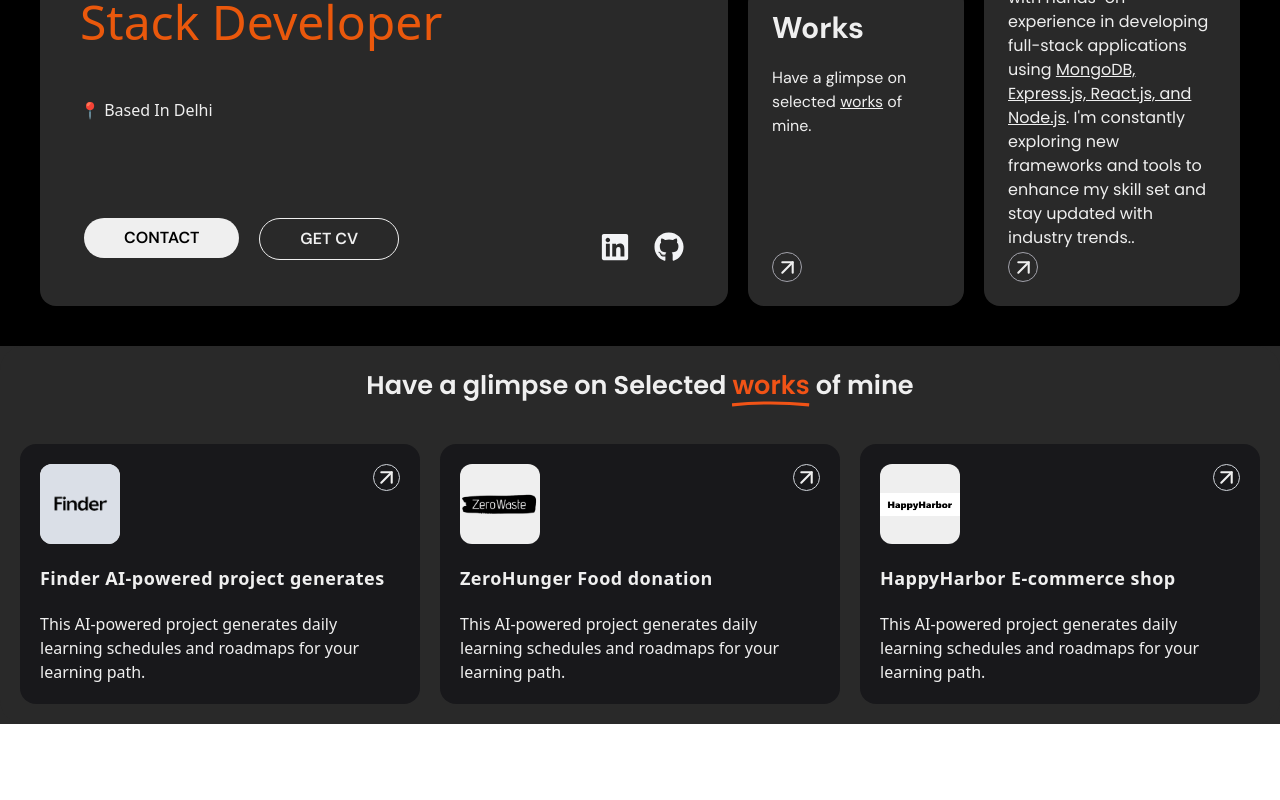
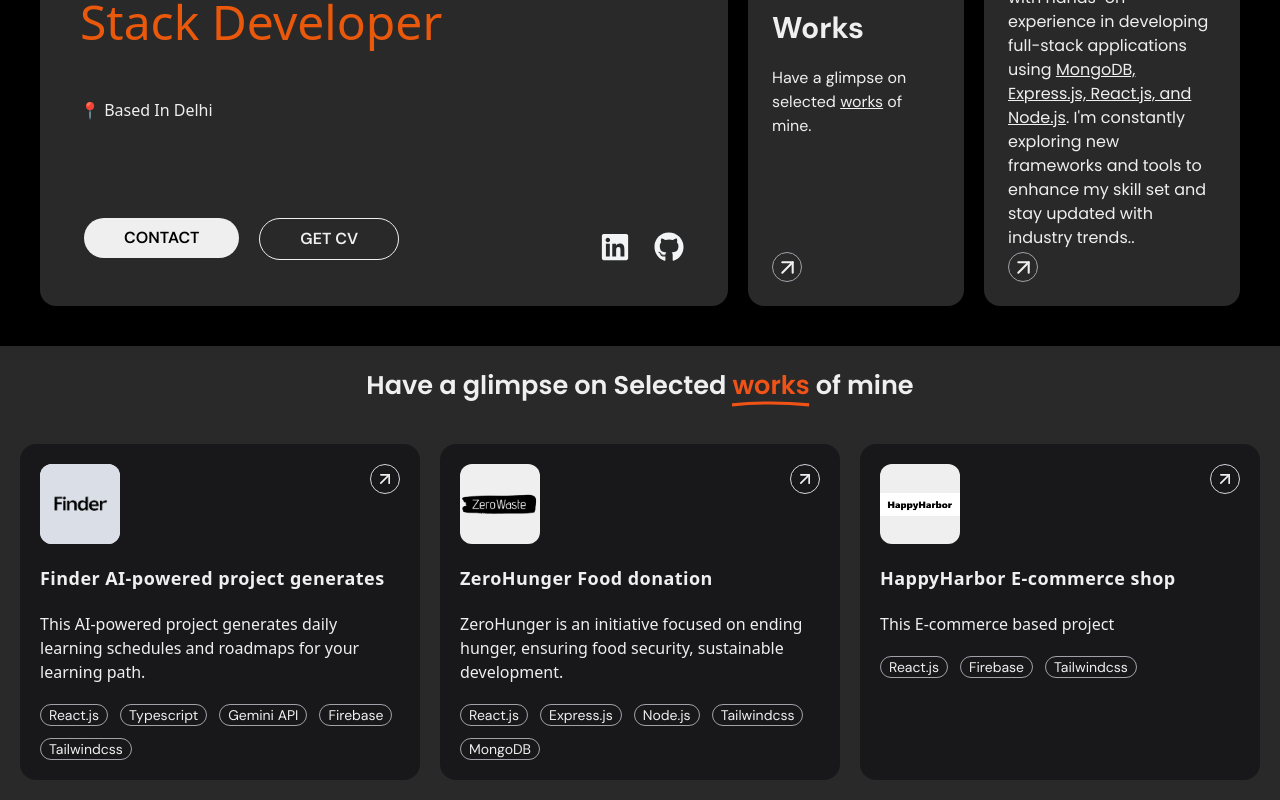
Before and after one commit to Princekashish/Portfolio, a React (Vite) app: page / in a window 1280 px wide. Shown: the part 374-1174 px from the top of the page. Before the commit the page ends 1098 px from the top, so only its background shows below. Built offline with nearby package versions, Linux system fonts and the light colour scheme.

Commit message:
change ui/ux

```diff
--- a/src/App.jsx
+++ b/src/App.jsx
@@ -1,6 +1,6 @@
 import { useContext } from "react";
 import "./App.css";
-import Navbar from "./components/Navbar/Navbar";
+// import Navbar from "./components/Navbar/Navbar";
 import { Outlet } from "react-router-dom";
 import { motion } from "framer-motion";
 import Laptop from "./components/Laptop";
@@ -13,7 +13,7 @@ function App() {
         <Laptop />
       </div>
         <div className="block xl:hidden">
-          <Navbar />
+          {/* <Navbar /> */}
           <main>
             <Outlet />
           </main>
--- a/src/components/Contact/Contact.jsx
+++ b/src/components/Contact/Contact.jsx
@@ -4,12 +4,16 @@ import { MdEmail } from "react-icons/md";
 
 function Contact() {
   return (
-    <div className=" h-[60vh] flex justify-center items-center dark:bg-black " id="contact">
+    <div
+      className=" h-[60vh] flex justify-center items-center dark:bg-black "
+      id="contact"
+    >
       <div className="flex flex-col justify-center items-center gap-3 ">
         <div className="h-[20px] w-[20px] bg-black rounded-lg " />
         <div className="flex flex-col gap-2 font-poppins w-3/4 ">
           <h1 className="text-[2em] font-semibold text-center ">
-            Feel Free to <span className="text-orange-600"> Drop me a line</span>
+            Feel Free to{" "}
+            <span className="text-orange-600"> Drop me a line</span>
           </h1>
           <div className="flex justify-center items-center gap-2">
             <div className="h-[8px] w-[8px] bg-green-600 rounded-full" />
@@ -17,7 +21,15 @@ function Contact() {
           </div>
         </div>
         <div className="pt-4 ">
-          <button className="px-14 py-2 bg-zinc-900 text-white rounded-xl uppercase dark:border">Contact</button>
+          <a
+            href="mailto:princekashish136@gmail.com"
+            target="_blank"
+            rel="noopener noreferrer"
+          >
+            <button className="px-14 py-2 bg-zinc-900 text-white rounded-xl uppercase dark:border">
+              Contact
+            </button>
+          </a>
         </div>
       </div>
     </div>
--- a/src/components/Portfolio/Project.jsx
+++ b/src/components/Portfolio/Project.jsx
@@ -1,4 +1,4 @@
-import { div, line } from "framer-motion/client";
+import { div, h1, line, text } from "framer-motion/client";
 import React from "react";
 import { FiArrowUpRight } from "react-icons/fi";
 
@@ -10,20 +10,39 @@ function Project() {
       details:
         "This AI-powered project generates daily learning schedules and roadmaps for your learning path.",
       link: "https://experience-finder.vercel.app/",
+      techstack: [
+        { text: "React.js" },
+        { text: "Typescript" },
+        { text: "Gemini API" },
+        { text: "Firebase" },
+        { text: "Tailwindcss" },
+      ],
     },
     {
       text: "ZeroHunger Food donation",
       logo: "/logo.png",
       details:
-        "This AI-powered project generates daily learning schedules and roadmaps for your learning path.",
+        "ZeroHunger is an initiative focused on ending hunger, ensuring food security, sustainable development.",
       link: "https://ibm-zerohunger-project.vercel.app/",
+      techstack: [
+        { text: "React.js" },
+        { text: "Express.js" },
+        { text: "Node.js" },
+        { text: "Tailwindcss" },
+        { text: "MongoDB" },
+      ],
     },
     {
       text: "HappyHarbor E-commerce shop",
       logo: "/happyhover.png",
       details:
-        "This AI-powered project generates daily learning schedules and roadmaps for your learning path.",
-        link:"https://e-comm-theta.vercel.app/"
+        "This E-commerce  based project ",
+      link: "https://e-comm-theta.vercel.app/",
+      techstack: [
+        { text: "React.js" },
+        { text: "Firebase" },
+        { text: "Tailwindcss" },
+      ],
     },
   ];
 
@@ -53,31 +72,37 @@ function Project() {
           of mine
         </h1>
       </div>
-      <div className="xl:flex xl:gap-5">
+      <div className="xl:grid xl:grid-cols-3 xl:gap-5 ">
         {work.map((items, i) => {
           return (
-            <div key={i}
+            <div
+              key={i}
               id="project"
-              className="bg-white dark:bg-[#292929] xl:dark:bg-white xl:dark:text-black  relative mt-5 flex flex-col justify-center items-start  p-5 gap-5  rounded-2xl  xl:bg-zinc-900  xl:text-[#EFEFEF]"
+              className="bg-white xl:justify-start   dark:bg-[#292929] xl:dark:bg-white xl:dark:text-black  relative mt-5 flex flex-col justify-center items-start  p-5 gap-5  rounded-2xl  xl:bg-zinc-900  xl:text-[#EFEFEF]"
             >
-              <div className="bg-[#efefef] rounded-xl xl:dark:bg-transparent">
+              <div className=" rounded-xl xl:dark:bg-transparent dark:bg-[#efefef] xl:bg-[#efefef]">
                 <img
                   src={items.logo}
                   alt=""
                   className="h-[80px] w-[80px] rounded-xl object-contain"
                 />
               </div>
-              <div>
-                <h1 className="text-lg font-semibold tracking-wide">
+              <div className="">
+                <h1 className="text-lg font-semibold tracking-wide ">
                   {items.text}
                 </h1>
               </div>
               <div>
                 <h1 className="">{items.details} </h1>
               </div>
-              <div className="absolute top-5 right-5 border border-black dark:border-gray-300 rounded-full xl:border-gray-300">
+              <div className="flex flex-wrap gap-3 font-DM_sans ">
+                {items.techstack.map((items, i) => {
+                  return <h1 className="border px-2  rounded-full border-zinc-400 text-sm dark:text-zinc-300 xl:dark:text-black" >{items.text}</h1>;
+                })}
+              </div>
+              <div className="absolute top-5 right-5 border h-[30px] w-[30px] flex justify-center items-center border-black dark:border-gray-300 rounded-full xl:border-gray-300">
                 <a href={items.link} target="_black">
-                  <FiArrowUpRight size={25} />
+                  <FiArrowUpRight size={20} />
                 </a>
               </div>
             </div>
```
